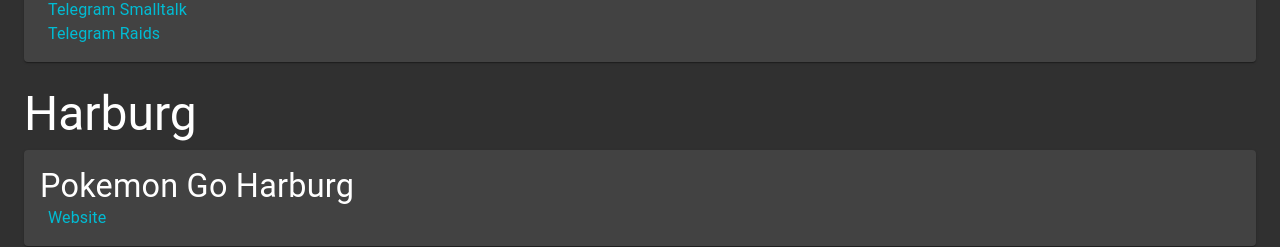
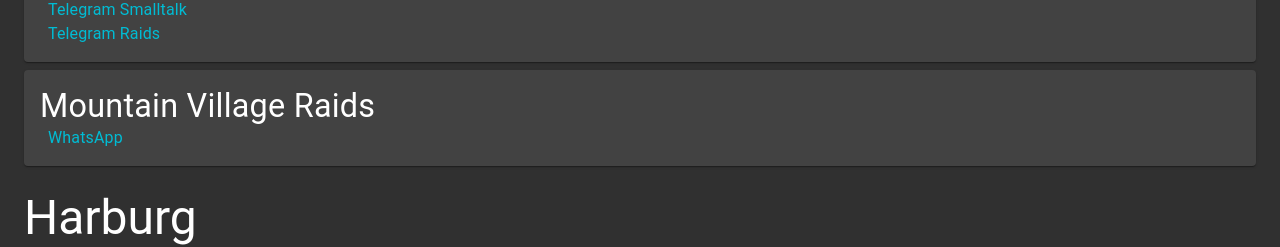
Before and after one commit to Flixbox/pogo, a React (Create React App) app: page / in a window 1280 px wide. Shown: the part 1298-1545 px from the top of the page. Built offline with nearby package versions, Linux system fonts and the light colour scheme.

Commit message:
added bergedorf

```diff
--- a/src/components/App.js
+++ b/src/components/App.js
@@ -57,6 +57,9 @@ const App = () => (
                             <FancyLink title="Telegram Smalltalk" type="telegram" href="https://t.me/joinchat/GQAr8hA7GgQE6vVAOFBtQQ" />
                             <FancyLink title="Telegram Raids" type="telegram" href="https://t.me/PoGORaidsBergedorf" />
                         </Community>
+                        <Community title="Mountain Village Raids">
+                            <FancyLink title="WhatsApp" type="whatsapp" href="https://chat.whatsapp.com/2MXFOmdPKkfL12y5dfGShz" />
+                        </Community>
                     </Grid>
                     <Grid item xs={12}>
                         <Typography variant="h3">Harburg</Typography>
```
